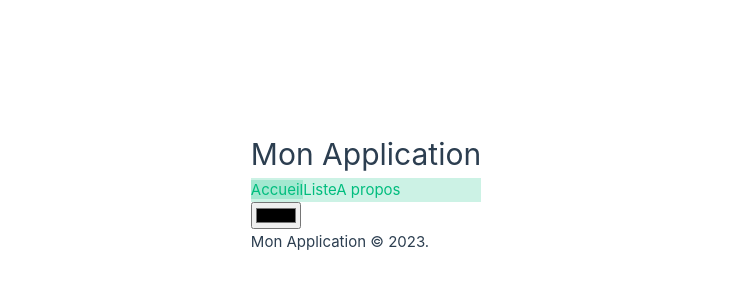
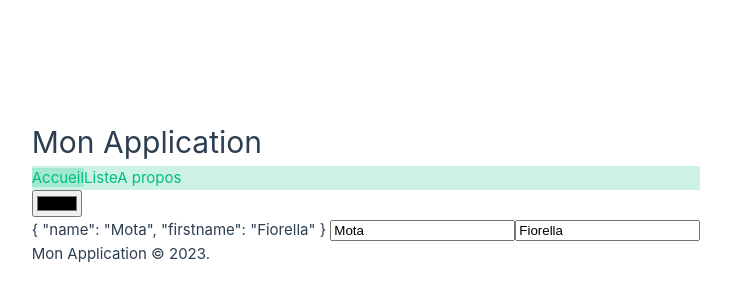
Before and after one commit to daw-2/vue, a Vue app in the folder 02-composants/: page / in a window 1280 px wide. Shown: the part 208-508 px from the top of the page, without its empty margins (274-1005 px from the left). Built offline with nearby package versions, Linux system fonts and the light colour scheme.

Commit message:
V model on components

```diff
--- a/02-composants/src/App.vue
+++ b/02-composants/src/App.vue
@@ -2,10 +2,15 @@
   import { ref } from 'vue';
   import Navbar from './components/Navbar.vue';
   import Footer from './components/Footer.vue';
+import UserForm from './components/UserForm.vue';
 
   const title = ref('Mon Application');
   const changeTitle = (newTitle) => title.value = newTitle;
   const color = ref('#00bd7e33');
+  const author = ref({
+    name: 'Mota',
+    firstname: 'Fiorella',
+  });
 </script>
 
 <template>
@@ -16,6 +21,9 @@
     <input type="color" v-model="color">
   </header>
 
+  {{ author }}
+  <UserForm v-model="author" />
+
   <Footer :title="title" @update-title="(event) => title = event" />
 </template>
 
--- /dev/null
+++ b/02-composants/src/components/UserForm.vue
@@ -0,0 +1,15 @@
+<script setup>
+  defineProps(['modelValue']);
+  defineEmits(['update:modelValue']);
+</script>
+
+<template>
+  <input type="text"
+    :value="modelValue.name"
+    @input="$emit('update:modelValue', { ...modelValue, name: $event.target.value })"
+  >
+  <input type="text"
+    :value="modelValue.firstname"
+    @input="$emit('update:modelValue', { ...modelValue, firstname: $event.target.value })"
+  >
+</template>
```
